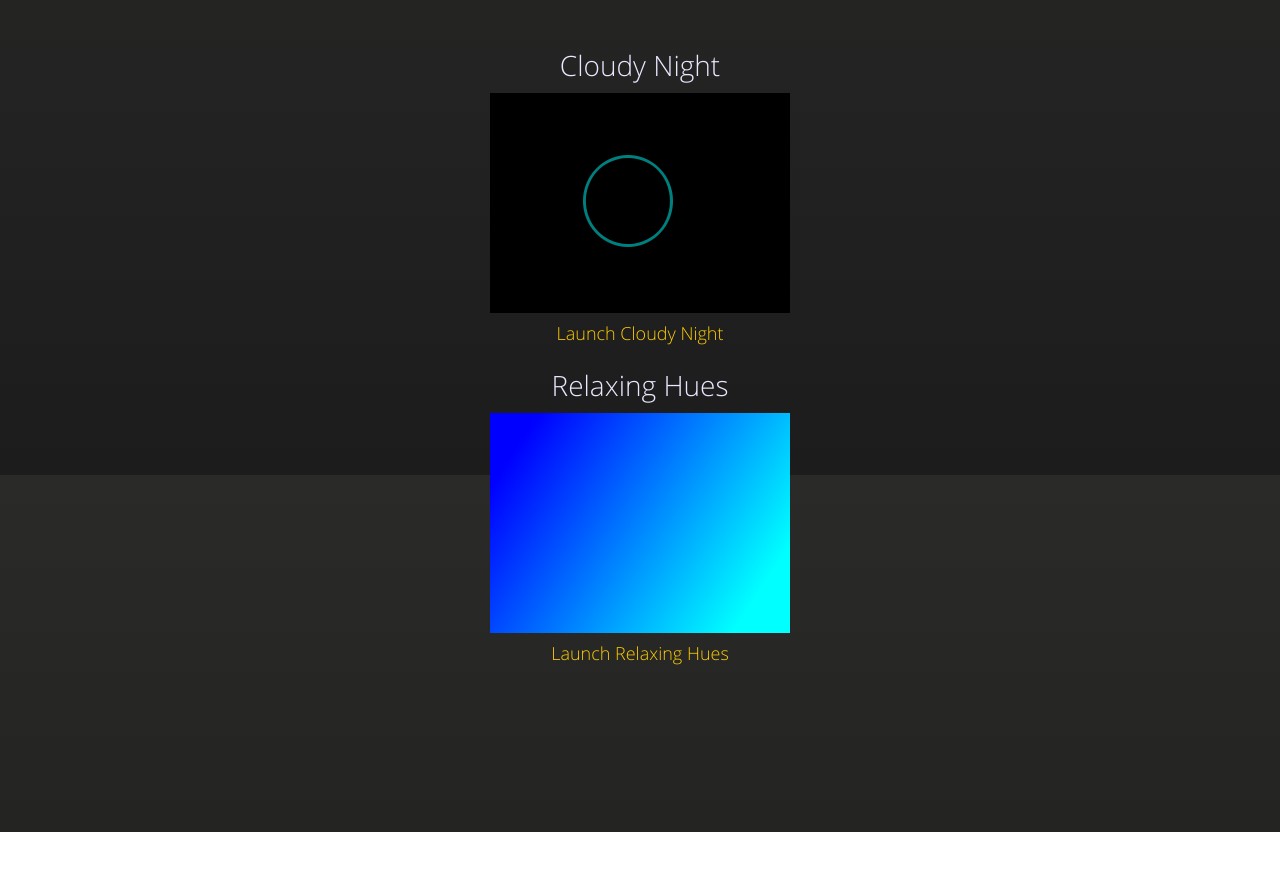
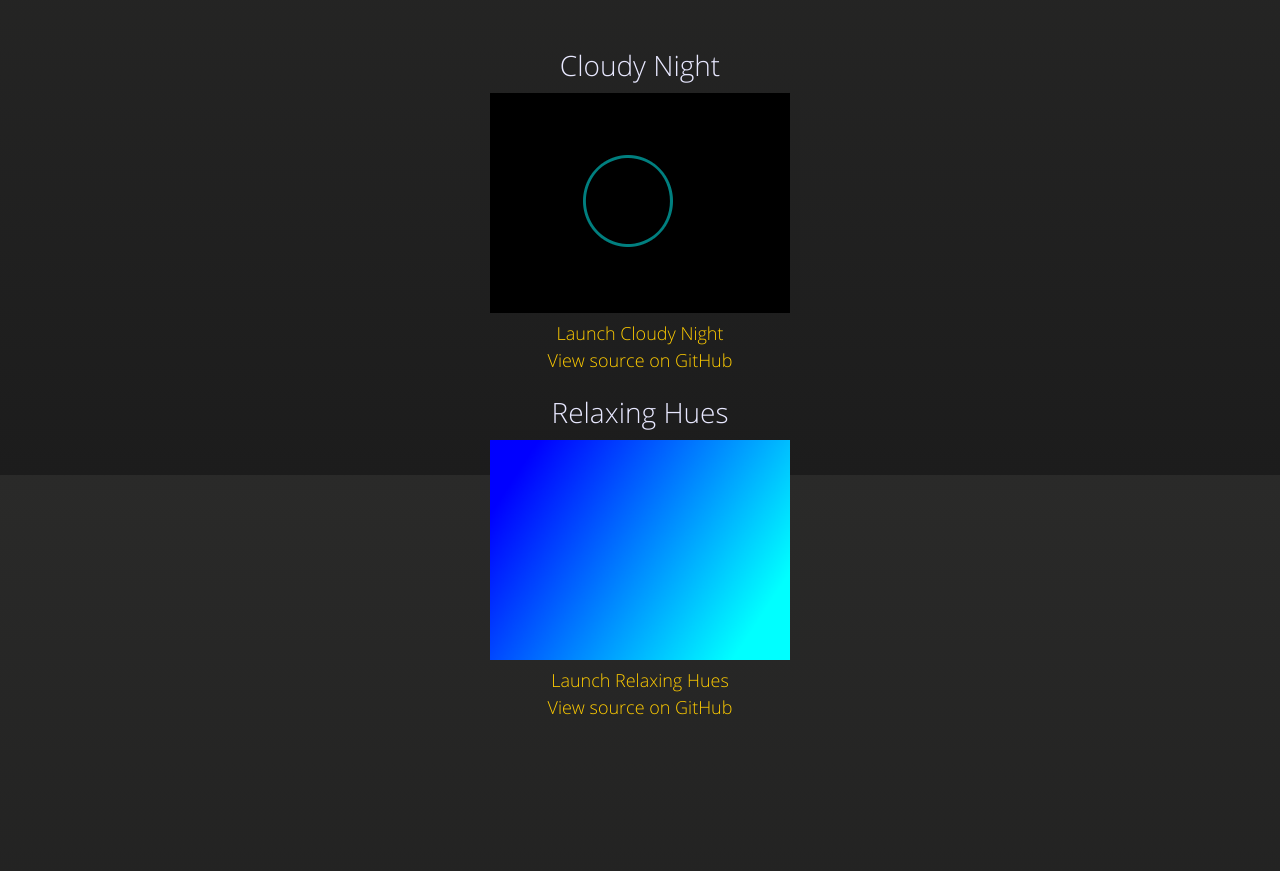
Before and after one commit to dannythecoder/CoddledWebApps, a plain HTML site: page index.html in a window 1280 px wide. Shown: the part 325-1196 px from the top of the page. Before the commit the page ends 1157 px from the top, so only its background shows below. Drawn offline with Linux system fonts and the light colour scheme.

Commit message:
Added links to source.

```diff
--- a/index.html
+++ b/index.html
@@ -24,7 +24,8 @@
           <h1>Coddled Software</h1>
           <p>Here are a few hobby projects that I've been working on.</p>
           <hr>
-          <span class="credits right">Website maintained by <a href="about.html">Danny Caudill</a></span>
+          <span class="credits right">Website maintained by
+              <a href="about.html">Danny Caudill</a></span>
         </div>
 
         <div id="title">
@@ -35,14 +36,18 @@
 
             <h1> Cloudy Night </h1>
             <p> <a href="cloudynight/index.html">
-                <img src="images/CloudyNight.png"><br \>
-                Launch Cloudy Night</a>
+                    <img src="images/CloudyNight.png"><br \>
+                    Launch Cloudy Night</a><br \>
+                <a href="https://github.com/dannythecoder/dannythecoder.github.io/tree/master/cloudynight">
+                    View source on GitHub</a>
             </p>
 
             <h1> Relaxing Hues </h1>
             <p> <a href="relaxinghues/index.html">
-                <img src="images/RelaxingHues.png"><br \>
-                Launch Relaxing Hues</a>
+                    <img src="images/RelaxingHues.png"><br \>
+                    Launch Relaxing Hues</a><br \>
+                <a href="https://github.com/dannythecoder/dannythecoder.github.io/tree/master/relaxinghues">
+                    View source on GitHub</a>
             </p>
 
         </div>
```
